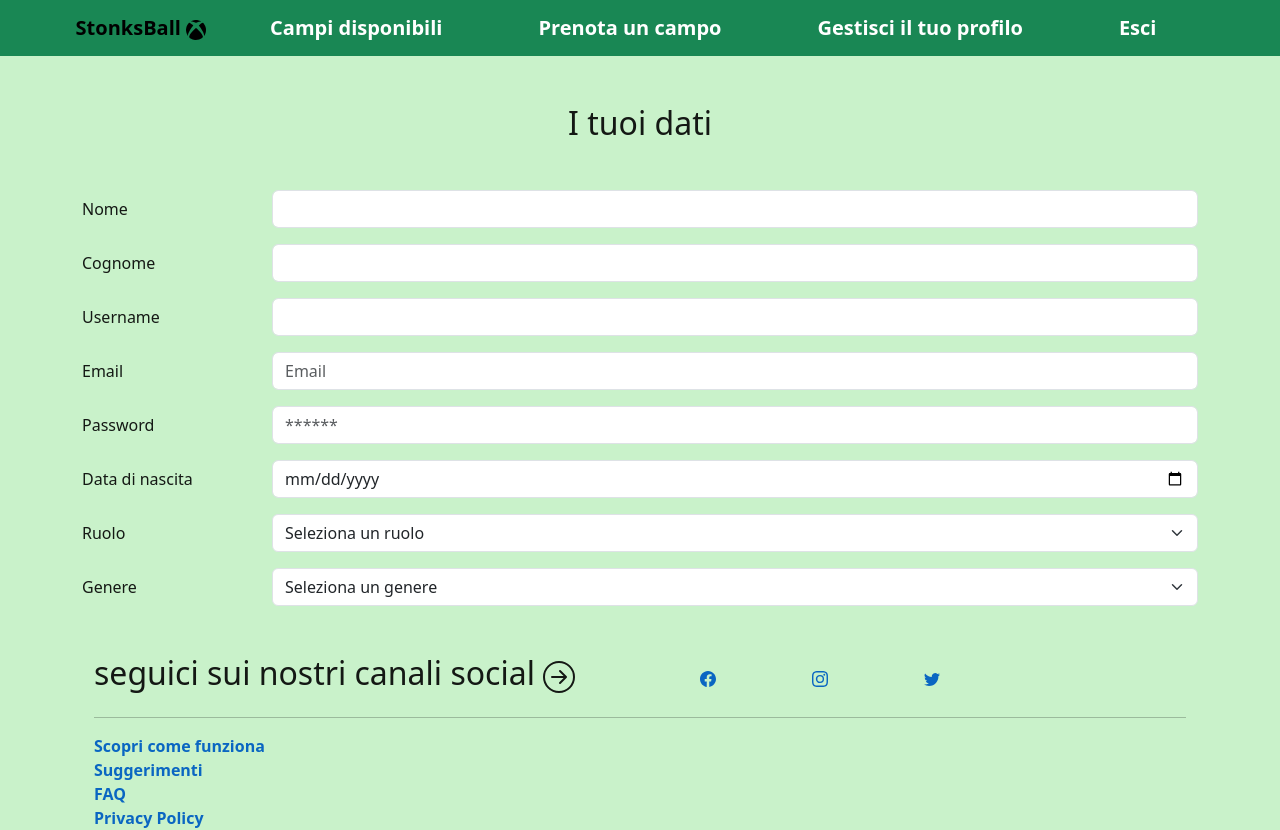
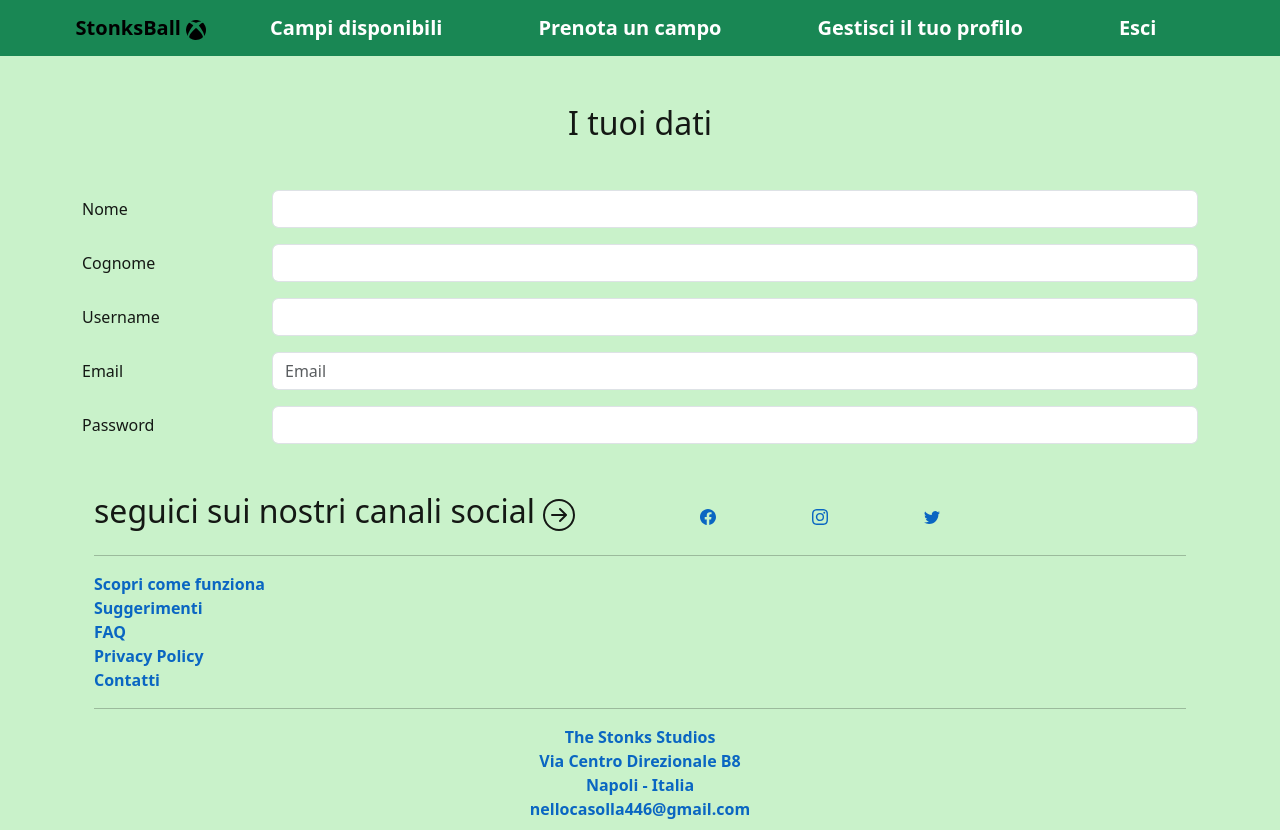
Before and after one commit to nellocas01/Capstone-Project-FS0123-FrontEnd, a React (Create React App) app: page /profilo in a window 1280 px wide. Shown: the top 830 px of the page. Built offline with nearby package versions, Linux system fonts and the light colour scheme.

Commit message:
salvataggio in local storage dell'Id utente che uso per popolare la Profile page

```diff
--- a/src/component/Campi.jsx
+++ b/src/component/Campi.jsx
@@ -5,19 +5,12 @@ import {
   Alert,
   Card,
   Container,
-  Image,
-  ListGroup,
-  ListGroupItem,
   Spinner,
   useAccordionButton,
 } from "react-bootstrap";
 import NavbarComponent from "./NavbarComponent";
 import campoSingolo from "../assets/img/campoSingolo.jpeg";
-import { InfoCircle, Link } from "react-bootstrap-icons";
-import DatePicker from "react-datepicker";
-import "react-datepicker/dist/react-datepicker.css";
-import TimePicker from "react-time-picker";
-import "react-time-picker/dist/TimePicker.css";
+import { InfoCircle } from "react-bootstrap-icons";
 
 const Campi = () => {
   const [token, setToken] = useState();
@@ -27,8 +20,6 @@ const Campi = () => {
   //modale prenotazioone
   const [fullscreen, setFullscreen] = useState(false);
   const [show, setShow] = useState(false);
-  const [startDate, setStartDate] = useState(new Date());
-  const [startTime, setStartTime] = useState("16:00");
   //funzione modale prenotazione
   function handleShow(breakpoint) {
     setFullscreen(breakpoint);
--- a/src/component/LoginPage.jsx
+++ b/src/component/LoginPage.jsx
@@ -6,12 +6,17 @@ import { Link } from "react-router-dom";
 
 const LOGIN_URL = "/auth/login";
 
-const saveTokenToLocalStorage = (token) => {
+const saveTokenToLocalStorage = (token, userId) => {
   localStorage.setItem("accessToken", token);
+  localStorage.setItem("userId", userId);
 };
 
+// const saveUser = (utente) => {
+//   localStorage.setItem("utenteLoggato", utente);
+// };
+
 const LoginPage = (props) => {
-  const { setAuth } = useContext(AuthContext);
+  const { setAuth, setUser } = useContext(AuthContext);
   const userRef = useRef();
   const errRef = useRef();
 
@@ -40,12 +45,18 @@ const LoginPage = (props) => {
           headers: { "Content-Type": "application/json" },
         }
       );
+      console.log(response);
+      // const utenteLoggato = response.config.data;
+      // saveUser(utenteLoggato);
       console.log(JSON.stringify(response?.data));
       const accessToken = response?.data?.accessToken;
-      saveTokenToLocalStorage(accessToken);
+      // const userId = response?.data?.userId;
+      // saveTokenToLocalStorage(accessToken, userId);
       console.log("token salvato nel localstorage", accessToken);
+      // console.log("utente salvato nel localstorage", utenteLoggato);
       const roles = response?.data?.roles;
       setAuth({ username, password, roles, accessToken });
+      //setUser(userId);
       setUsername(username);
       setPassword("");
       setSucces(true);
--- a/src/component/ProfilePage.jsx
+++ b/src/component/ProfilePage.jsx
@@ -1,47 +1,39 @@
-import React, { useContext, useEffect, useState } from "react";
+import React, { useEffect, useState } from "react";
+import { Col, Container, Form, Row } from "react-bootstrap";
 import FooterComponent from "./FooterComponent";
 import NavbarComponent from "./NavbarComponent";
-import { Col, Container, Form, Row } from "react-bootstrap";
 
 const ProfilePage = () => {
+  const [userDetails, setUserDetails] = useState();
+
   const [token, setToken] = useState();
-  const [utente, setUtente] = useState({
-    id: "",
-    nome: "",
-    cognome: "",
-    username: "",
-    email: "",
-    password: "",
-  });
+  const [userId, setUserId] = useState();
 
   useEffect(() => {
     setToken(localStorage.getItem("accessToken"));
+    setUserId(localStorage.getItem("utenteLoggato"));
     // eslint-disable-next-line react-hooks/exhaustive-deps
+  }, []);
+
+  useEffect(() => {
+    if (token) {
+      fetchUser();
+    }
   }, [token]);
 
-  const handleUtente = async (event) => {
-    event.preventDefaul();
+  const fetchUser = async () => {
+    if (token) {
       try {
-      const response = await fetch(`http://localhost:3001/users/${utente.id}`, {
+        const response = await fetch(`http://localhost:3001/users/${userId}`, {
           method: "GET",
           headers: {
             "Content-Type": "application/json",
             Authorization: "Bearer " + token,
           },
-        body: JSON.stringify(utente),
         });
-      console.log(response);
         if (response.ok) {
-        const risposta = await response.json();
-        console.log(risposta);
-        setUtente({
-          ...utente,
-          nome: risposta.nome,
-          cognome: risposta.cognome,
-          username: risposta.username,
-          email: risposta.email,
-          password: risposta.password,
-        });
+          const user = await response.json();
+          setUserDetails(user);
         } else {
           const errorData = await response.json();
           console.log(errorData);
@@ -49,11 +41,9 @@ const ProfilePage = () => {
       } catch (error) {
         console.log(error);
       }
+    }
   };
 
-  useEffect(() => {
-    console.log(utente);
-  }, [utente]);
   return (
     <>
       {/* NAVBAR */}
@@ -70,9 +60,8 @@ const ProfilePage = () => {
             <Col sm={10}>
               <Form.Control
                 type="text"
-                value={utente.nome}
-                onChange={handleUtente}
                 placeholder=""
+                value={userDetails?.name}
               />
             </Col>
           </Form.Group>
@@ -81,7 +70,11 @@ const ProfilePage = () => {
               Cognome
             </Form.Label>
             <Col sm={10}>
-              <Form.Control type="text" placeholder="" />
+              <Form.Control
+                type="text"
+                placeholder=""
+                value={userDetails?.surname}
+              />
             </Col>
           </Form.Group>
           <Form.Group as={Row} className="mb-3">
@@ -89,7 +82,11 @@ const ProfilePage = () => {
               Username
             </Form.Label>
             <Col sm={10}>
-              <Form.Control type="text" placeholder="" />
+              <Form.Control
+                type="text"
+                placeholder=""
+                value={userDetails?.username}
+              />
             </Col>
           </Form.Group>
           <Form.Group as={Row} className="mb-3">
@@ -97,7 +94,11 @@ const ProfilePage = () => {
               Email
             </Form.Label>
             <Col sm={10}>
-              <Form.Control type="email" placeholder="Email" />
+              <Form.Control
+                type="email"
+                placeholder="Email"
+                value={userDetails?.email}
+              />
             </Col>
           </Form.Group>
           <Form.Group as={Row} className="mb-3">
@@ -105,45 +106,15 @@ const ProfilePage = () => {
               Password
             </Form.Label>
             <Col sm={10}>
-              <Form.Control type="password" placeholder="******" />
+              <Form.Control
+                type="password"
+                placeholder=""
+                value={userDetails?.password}
+              />
             </Col>
           </Form.Group>
-          <Form.Group as={Row} className="mb-3">
-            <Form.Label column sm={2}>
-              Data di nascita
-            </Form.Label>
-            <Col sm={10}>
-              <Form.Control type="date" placeholder="data di nascita" />
-            </Col>
-          </Form.Group>
-          <Form.Group as={Row} className="mb-3">
-            <Form.Label column sm={2}>
-              Ruolo
-            </Form.Label>
-            <Col sm={10}>
-              <Form.Select>
-                <option>Seleziona un ruolo</option>
-                <option>Portiere</option>
-                <option>Difensore</option>
-                <option>Centrocampista</option>
-                <option>Attaccante</option>
-              </Form.Select>
-            </Col>
-          </Form.Group>
-          <Form.Group as={Row} className="mb-3">
-            <Form.Label column sm={2}>
-              Genere
-            </Form.Label>
-            <Col sm={10}>
-              <Form.Select>
-                <option>Seleziona un genere</option>
-                <option value="male">Maschio</option>
-                <option value="female">Femmina</option>
-                <option value="other">Altro</option>
-              </Form.Select>
-            </Col>
-          </Form.Group>
-          {/* FOOTER */}
+
+          {/* FOOTER*/}
           <FooterComponent />
         </Form>
       </Container>
--- a/src/component/RegisterPage.jsx
+++ b/src/component/RegisterPage.jsx
@@ -5,6 +5,10 @@ import axios from "../api/axios";
 import { Link } from "react-router-dom";
 
 const REGISTER_URL = "/auth/register";
+
+const saveUserId = (userId) => {
+  localStorage.setItem("utenteLoggato", userId);
+};
 
 const RegisterPage = (props) => {
   const { setAuth } = useContext(AuthContext);
@@ -35,13 +39,26 @@ const RegisterPage = (props) => {
     try {
       const response = await axios.post(
         REGISTER_URL,
+
         JSON.stringify({ name, surname, username, email, password }),
         {
           headers: { "Content-Type": "application/json" },
         }
       );
+      console.log(response.data.id);
+      const utenteLoggato = response.data.id;
+      saveUserId(utenteLoggato);
+      console.log("id utente salvato nel localstorage", utenteLoggato);
       const roles = response?.data?.roles;
-      setAuth({ name, surname, username, email, password, roles });
+      setAuth({
+        name,
+        surname,
+        username,
+        email,
+        password,
+        roles,
+        utenteLoggato,
+      });
       setName(name);
       setSurname("");
       setUsername("");
```
Lines whose indentation alone changed are shown as unchanged.
